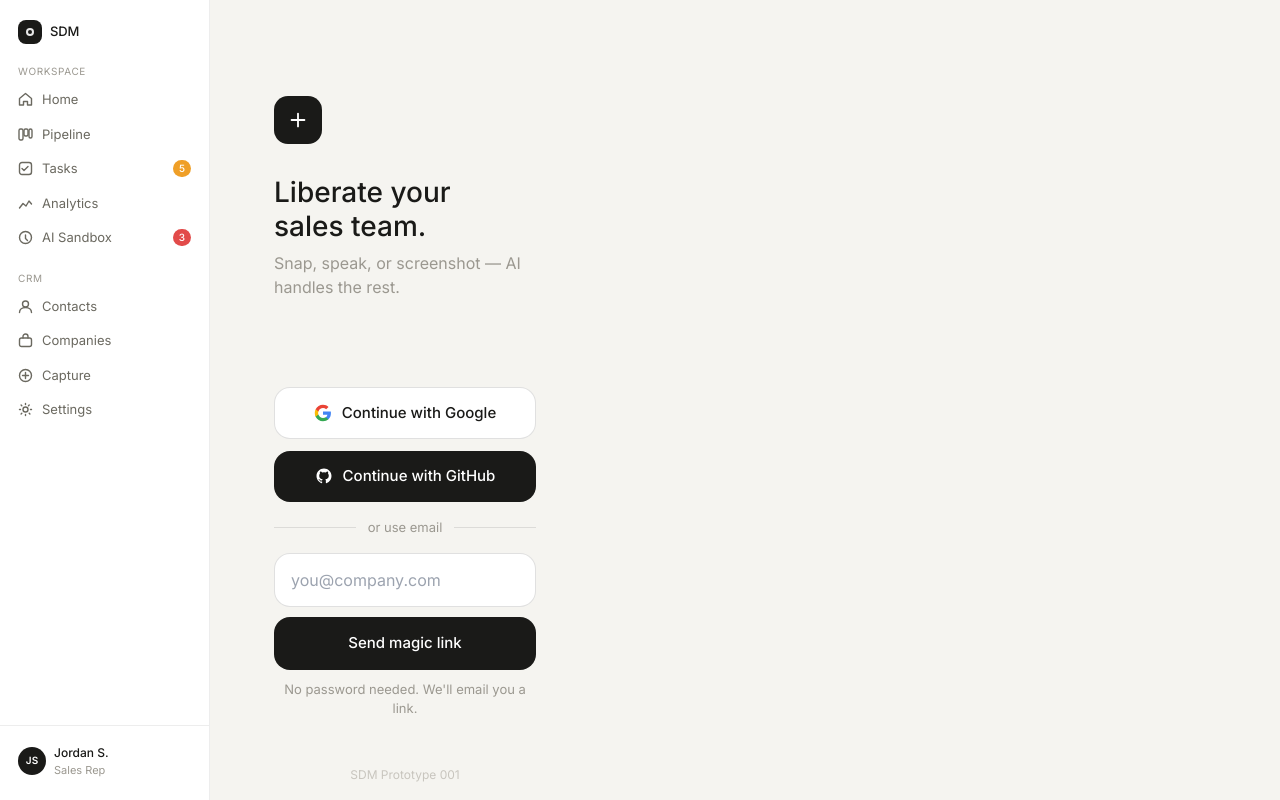
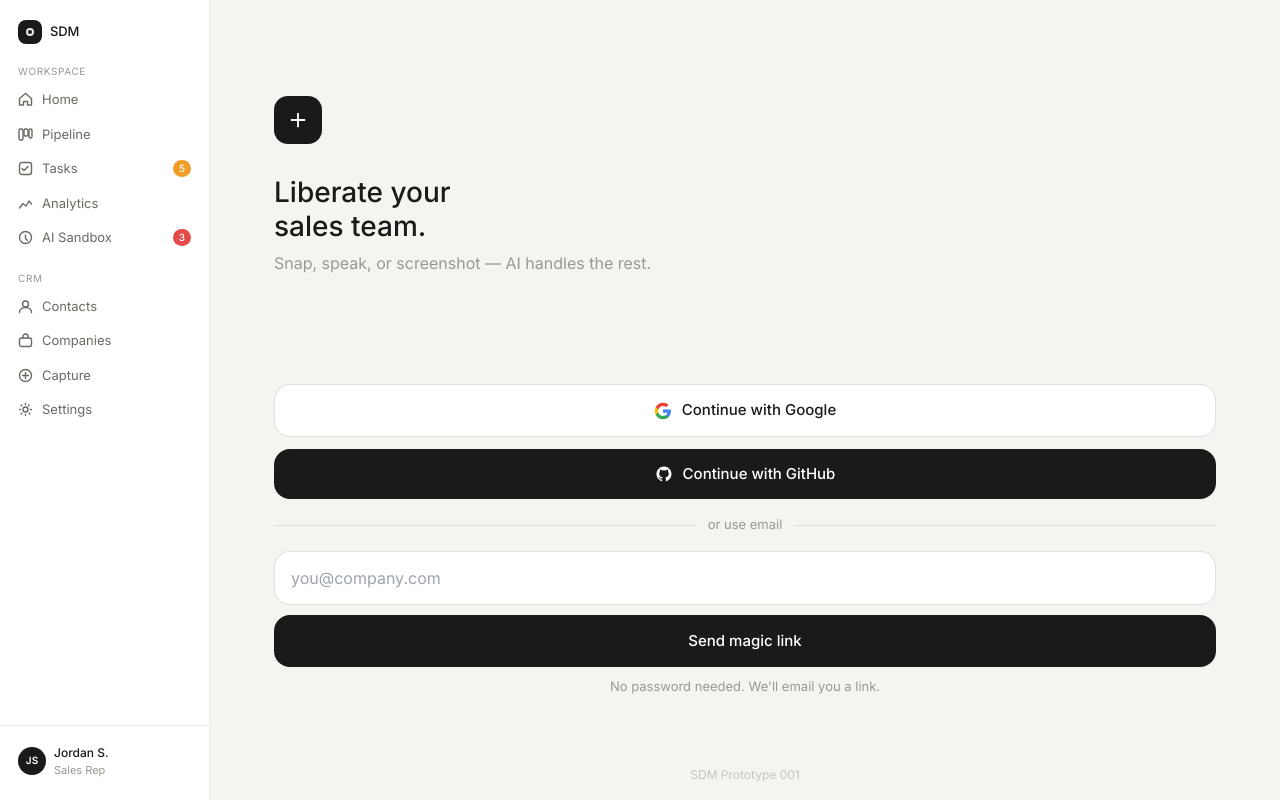
Before and after one commit to thirteensun/Rollable, a Next.js app: page /login in a window 1280 px wide. Built offline with nearby package versions, Linux system fonts and the light colour scheme.

Commit message:
fix: remove 390px max-width constraint from app-shell

```diff
--- a/src/app/globals.css
+++ b/src/app/globals.css
@@ -13,9 +13,7 @@ html, body {
 }
 
 .app-shell {
-  max-width: 390px;
   height: 100dvh;
-  margin: 0 auto;
   background: #f5f4f0;
   display: flex;
   flex-direction: column;
```
